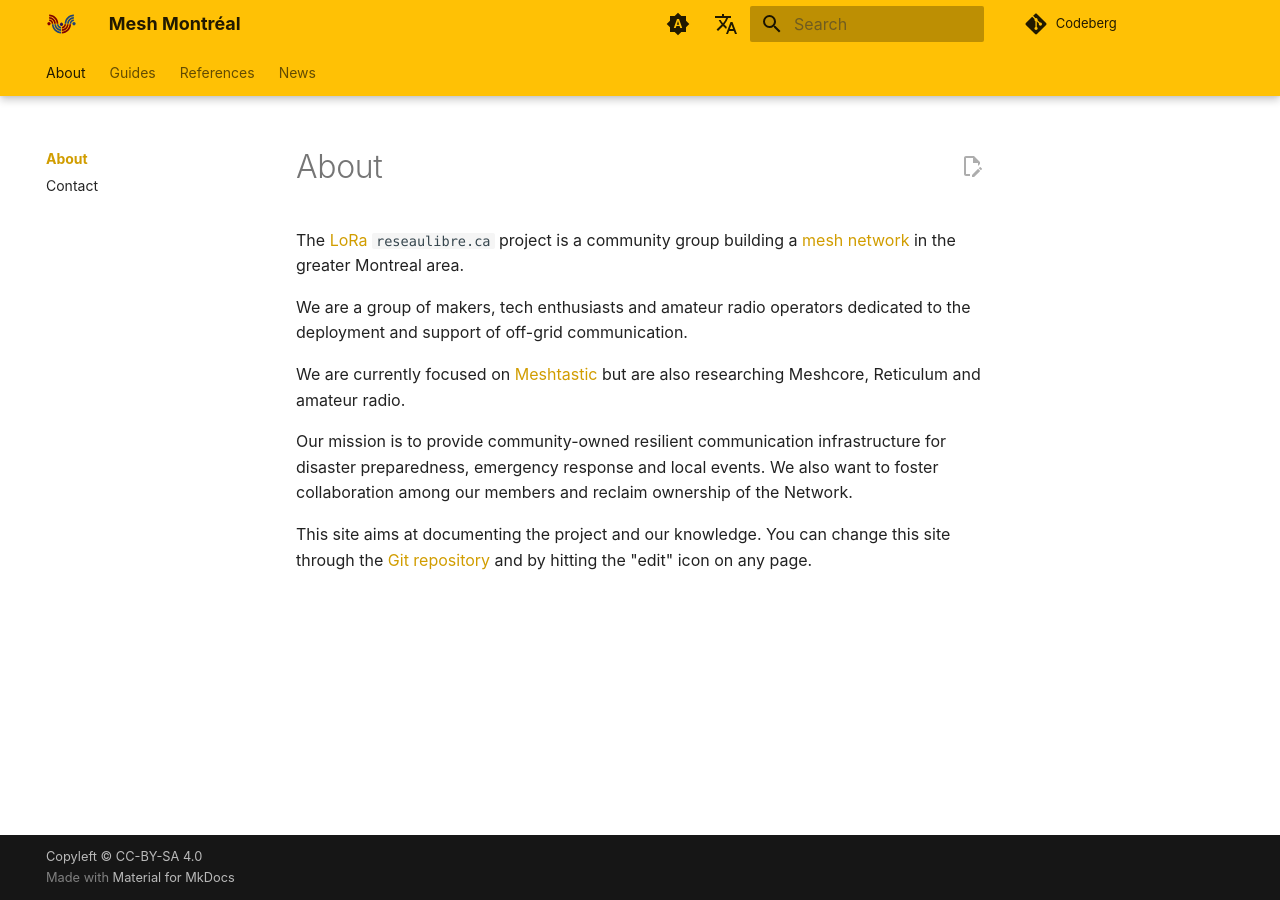
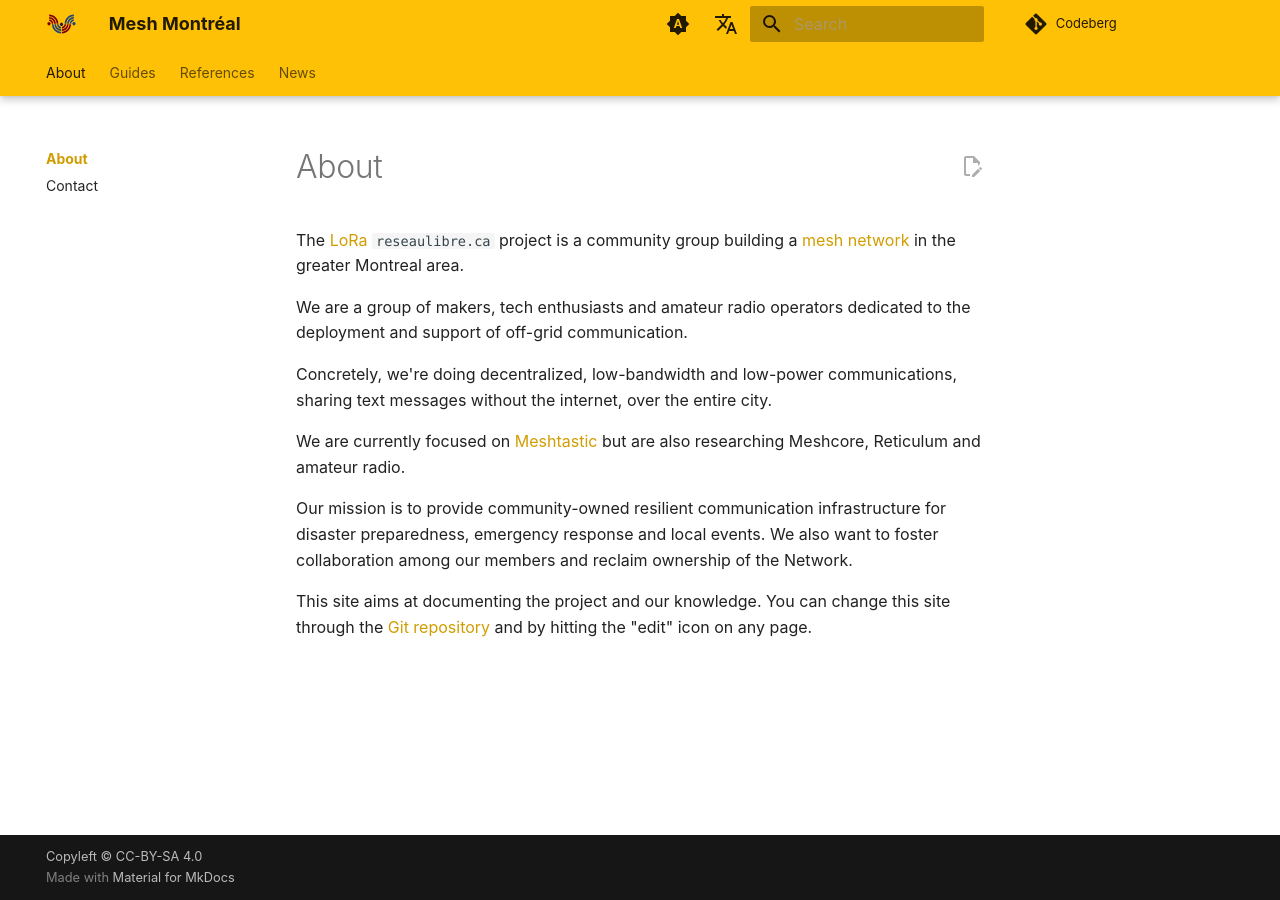
Before and after one commit to ReseauLibre/lora.reseaulibre.ca, an MkDocs documentation site: the page built from docs/index.md, in a window 1280 px wide. Built offline with MkDocs 1.6.1 and Material for MkDocs 9.7.7, drawn with Linux system fonts in a browser that asks for light colours; plug-ins that fetch from the network failed and are left out; comment, search, counter and statistics services are not loaded.

Commit message:
clarify *what* this is

```diff
--- a/docs/index.md
+++ b/docs/index.md
@@ -5,6 +5,10 @@
 
 We are a group of makers, tech enthusiasts and amateur radio operators
 dedicated to the deployment and support of off-grid communication.
+
+Concretely, we're doing decentralized, low-bandwidth and low-power
+communications, sharing text messages without the internet, over the
+entire city.
 
 We are currently focused on [Meshtastic](https://meshtastic.org/) but are also researching
 Meshcore, Reticulum and amateur radio.
```
